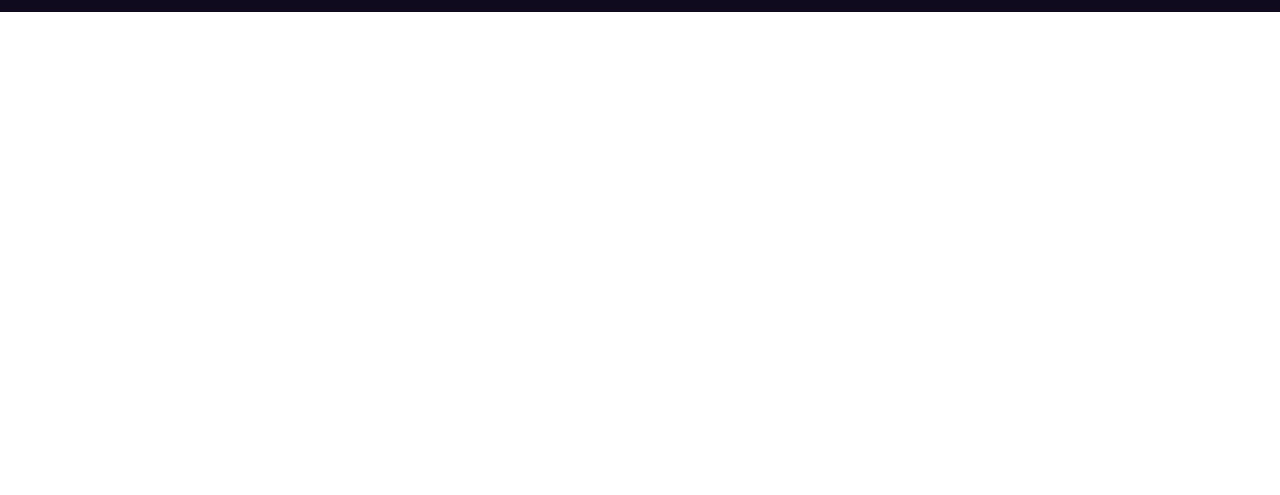
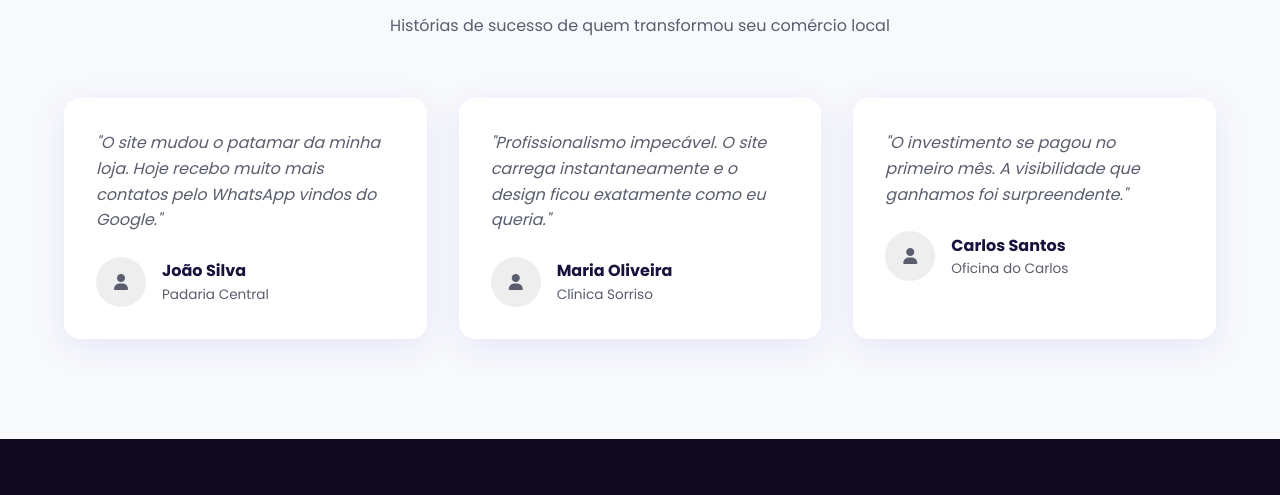
Before and after one commit to repletagent123-sudo/SiteCriativo, a plain HTML site: page index.html in a window 1280 px wide. Shown: the part 1917-2412 px from the top of the page. Before the commit the page ends 1929 px from the top, so only its background shows below. Drawn offline with Linux system fonts and the light colour scheme.

Commit message:
feat: add testimonials section

```diff
--- a/index.html
+++ b/index.html
@@ -195,6 +195,47 @@
         </div>
     </section>
 
+    <section class="depoimentos" style="padding: 100px 0; background-color: var(--cinza-claro);">
+        <div class="container">
+            <div class="secao-titulo">
+                <h2 style="color: var(--titulo-escuro);">O que nossos clientes dizem</h2>
+                <p>Histórias de sucesso de quem transformou seu comércio local</p>
+            </div>
+            <div style="display: grid; grid-template-columns: repeat(auto-fit, minmax(300px, 1fr)); gap: 32px;">
+                <div style="background: white; padding: 32px; border-radius: 16px; box-shadow: var(--sombra-card);">
+                    <p style="font-style: italic; margin-bottom: 24px; color: var(--cinza-texto);">"O site mudou o patamar da minha loja. Hoje recebo muito mais contatos pelo WhatsApp vindos do Google."</p>
+                    <div style="display: flex; align-items: center; gap: 16px;">
+                        <div style="width: 50px; height: 50px; background: #eee; border-radius: 50%; display: flex; align-items: center; justify-content: center;"><i class="fa-solid fa-user"></i></div>
+                        <div>
+                            <h4 style="color: var(--titulo-escuro);">João Silva</h4>
+                            <p style="font-size: 0.85rem;">Padaria Central</p>
+                        </div>
+                    </div>
+                </div>
+                <div style="background: white; padding: 32px; border-radius: 16px; box-shadow: var(--sombra-card);">
+                    <p style="font-style: italic; margin-bottom: 24px; color: var(--cinza-texto);">"Profissionalismo impecável. O site carrega instantaneamente e o design ficou exatamente como eu queria."</p>
+                    <div style="display: flex; align-items: center; gap: 16px;">
+                        <div style="width: 50px; height: 50px; background: #eee; border-radius: 50%; display: flex; align-items: center; justify-content: center;"><i class="fa-solid fa-user"></i></div>
+                        <div>
+                            <h4 style="color: var(--titulo-escuro);">Maria Oliveira</h4>
+                            <p style="font-size: 0.85rem;">Clínica Sorriso</p>
+                        </div>
+                    </div>
+                </div>
+                <div style="background: white; padding: 32px; border-radius: 16px; box-shadow: var(--sombra-card);">
+                    <p style="font-style: italic; margin-bottom: 24px; color: var(--cinza-texto);">"O investimento se pagou no primeiro mês. A visibilidade que ganhamos foi surpreendente."</p>
+                    <div style="display: flex; align-items: center; gap: 16px;">
+                        <div style="width: 50px; height: 50px; background: #eee; border-radius: 50%; display: flex; align-items: center; justify-content: center;"><i class="fa-solid fa-user"></i></div>
+                        <div>
+                            <h4 style="color: var(--titulo-escuro);">Carlos Santos</h4>
+                            <p style="font-size: 0.85rem;">Oficina do Carlos</p>
+                        </div>
+                    </div>
+                </div>
+            </div>
+        </div>
+    </section>
+
     <footer class="footer">
         <div class="container">
             <div class="footer__logo">Site<span>Criativos</span></div>
```
